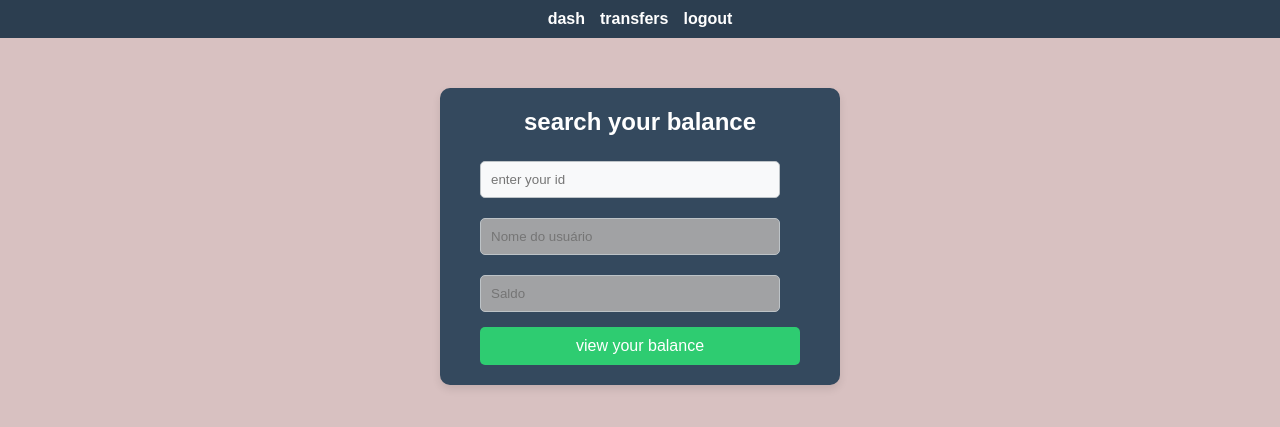
After one commit to leodymann/banco_digital-teste-, a PHP site: page /views/balance_view.php in a window 1280 px wide. The commit adds this page. Shown: the top 427 px of the page. Run offline with PHP 8.4, Linux system fonts and the light colour scheme; the visitor is signed in with stand-in values (Sample User, id 1).

Commit message:
implementação da função exibir saldo, e melhorias em conjunto da segurança

```diff
--- a/bank_proj/css/style.css
+++ b/bank_proj/css/style.css
@@ -5,38 +5,35 @@
     box-sizing: border-box;
     font-family: Arial, sans-serif;
 }
-
+body{
+    background-color: rgb(216, 193, 193)  ;
+}
 /* Estilização do container de links do menu superior */
 .container-link {
     display: flex;
+    justify-content: center;
     gap: 15px;
     background-color: #2c3e50;
     padding: 10px;
 }
 
+
 .container-link a {
-    color: #ecf0f1;
+    color: #ffffff;
     text-decoration: none;
     font-weight: bold;
 }
 
 .container-link a:hover {
-    color: #3498db;
+    color: #93999d;
 }
 
 /* Estilização do formulário de transferência */
-form {
-    max-width: 400px;
-    margin: 50px auto;
-    padding: 20px;
-    border: 1px solid #bdc3c7;
-    border-radius: 8px;
-    background-color: #ecf0f1;
-}
+
 
 form h2 {
     margin-bottom: 20px;
-    color: #34495e;
+    color: #ffffff;
 }
 
 form input {
@@ -82,3 +79,55 @@
 .notification.show {
     display: block;
 }
+
+.container-link {
+        margin-bottom: 15px;
+}
+.container-link a:hover {
+        text-decoration: underline;
+}
+input {
+    margin-top: 5px;
+    padding: 10px;
+    width: 100%;
+    max-width: 300px;
+    margin-bottom: 15px;
+    border: 1px solid #ccc;
+    border-radius: 5px;
+    background-color: #f8f9fa;
+}
+input[readonly] {
+    background-color: #a1a2a4;
+}
+input[type="number"]::-webkit-outer-spin-button,
+input[type="number"]::-webkit-inner-spin-button {
+    -webkit-appearance: none;
+    margin: 0;
+}
+.form-container{
+    background-color: #34495e;
+    padding: 20px 40px;
+    border-radius: 10px;
+    box-shadow: 0 4px 8px rgba(0, 0, 0, 0.1);
+    width: 400px;
+    margin: 50px auto;
+}
+form h2{
+    text-align: center;
+    margin-bottom: 20px;
+}
+.container {
+    display: flex;
+    flex-direction: column;
+    align-items: center;
+    justify-content: center;
+    height: 100vh;
+    text-align: center;
+}
+.h1_dash{
+    text-align: center;
+}
+p{
+    text-align: center;
+    font-weight: bold;
+}
--- a/bank_proj/models/user.php
+++ b/bank_proj/models/user.php
@@ -1,11 +1,44 @@
 <?php
 
 namespace Models;
+require_once 'database.php';
 
 use Models\Database;
 use \PDO; // <- Correção para usar o namespace global do PDO
 
 class User {
+
+    //funcao pra cadastrar users
+    private $db;
+    public function __construct(){
+        $this->db = Database::getConnection();
+    }
+    //funcao pra registrar pessoas
+    public function create($nome, $email, $senha){
+        $senhaHash = password_hash($senha, PASSWORD_DEFAULT); //criptografa senha
+        $sql = "INSERT INTO usuarios (nome, email, senha) VALUES (?, ?, ?)";
+        $stmt = $this->db->prepare($sql);
+        $stmt->bindParam(1, $nome, PDO::PARAM_STR);
+        $stmt->bindParam(2, $email, PDO::PARAM_STR);
+        $stmt->bindParam(3, $senhaHash, PDO::PARAM_STR);
+
+        if($stmt->execute()){
+            return true;
+        }else{
+            return false;
+        }
+    }
+    //funcao para procurar email do user no banco
+    public static function findByEmail($email){
+        $pdo = Database::getConnection();
+        $stmt = $pdo->prepare("SELECT * FROM usuarios WHERE email = :email");
+        $stmt->execute(['email' => $email]);
+
+        //retorna o user ou null se nao achar
+        $user = $stmt->fetch(PDO::FETCH_ASSOC);
+        return $user ? $user : null;
+    }
+    //funcao para procurar id do user no banco
     public static function findById($id) {
         $pdo = Database::getConnection();
         $stmt = $pdo->prepare("SELECT * FROM usuarios WHERE id = :id");
@@ -15,11 +48,19 @@
         $user = $stmt->fetch(PDO::FETCH_ASSOC);
         return $user ? $user : null;
     }
-
+    //funcao para atualizar o saldo do user no banco
     public static function updateBalance($id, $value) {
         $pdo = Database::getConnection();
         $stmt = $pdo->prepare("UPDATE usuarios SET saldo = saldo + :value WHERE id = :id");
         $stmt->execute(['value' => $value, 'id' => $id]);
     }
+
+    //função para puxar o saldo do user
+    public static function getBalance($id){
+        $pdo = Database::getConnection();
+        $stmt = $pdo->prepare("SELECT saldo FROM usuarios WHERE id = :id");
+        $stmt->execute(['id' => $id]);
+        return $stmt->fetchColumn();
+    }
 }
 ?>
--- /dev/null
+++ b/bank_proj/views/balance_view.php
@@ -0,0 +1,98 @@
+<?php
+session_start();
+if(!isset($_SESSION['user_id'])){
+    header('Location: login_form.php');
+    exit();
+}
+
+$userName = $_SESSION['user_name'];
+$userId = $_SESSION['user_id'];
+//futuramente puxarei o saldo tb
+
+require_once '../models/database.php';
+require_once '../models/user.php';
+
+use Models\User;
+
+//quebrei a cabeça com essa merda de post e get junto do $_SESSION - vai se fuder crl
+if($_SERVER['REQUEST_METHOD'] === 'POST'){
+    $userId = $_POST['user_id'];
+
+    //busca o id do user no banco de dados
+    $user = User::findById($userId);
+
+    //verifica se existe e se foi recuperado corretamente
+    if($user){
+        $saldo = $user['saldo']; //obtem o saldo
+        $userName = isset($user['nome']) ? $user['nome'] : "user not found"; //obtem o nome
+
+        //exibo as info do user no front
+        $userInfo = [
+            'nome' => $userName,
+            'saldo' => "your balance $" . number_format($saldo, 2, ',', '.')
+        ];
+    } else {
+        //user nao encontrado
+        $userInfo = [
+            'nome' => "user not found",
+            'saldo' => "not balance"
+        ];
+    }
+}
+?>
+<!DOCTYPE html>
+<html lang="pt-br">
+<head>
+    <meta charset="UTF-8">
+    <meta name="viewport" content="width=device-width, initial-scale=1.0">
+    <title>your balance</title>
+    <link rel="stylesheet" href="/banco_digital/bank_proj/css/style.css">
+    <div class="container-link">
+        <a href="/banco_digital/bank_proj/views/dashboard.php">dash</a>
+        <a href="/banco_digital/bank_proj/views/transfer_form.php">transfers</a>
+        <a href="/banco_digital/bank_proj/controllers/logout.php">logout</a>
+    </div>
+</head>
+<body>
+
+    <!-- caminho absoluto pra evitar o envio do get ao inves do post quebrei a cabeça com essa porcaria de erro -->
+    <form action="/banco_digital/bank_proj/views/balance_view.php" method="post" class="form-container">
+        <h2>search your balance</h2>
+        <input
+        type="number"
+        name="user_id"
+        placeholder="enter your id"
+        required
+        >
+
+        <!--view info + saldo-->
+        <div>
+            <input
+            type="text"
+            id="user_name"
+            value="<?php echo isset($userInfo) ? $userInfo['nome'] : ''; ?>"
+            readonly
+            placeholder="Nome do usuário"
+            >
+        </div>
+
+        <div>
+            <input
+            type="text"
+            id="user_balance"
+            value="<?php echo isset($userInfo) ? $userInfo['saldo'] : ''; ?>"
+            readonly
+            placeholder="Saldo"
+            >
+        </div>
+
+        <button
+        type="submit"
+        name="action"
+        value="ver_saldo"
+        >
+        view your balance
+        </button>
+    </form>
+</body>
+</html>
```
Also changed, not shown: bank_proj/controllers/balance_controller.php (added, +29 -0 lines), bank_proj/controllers/login_controller.php (added, +62 -0 lines), bank_proj/controllers/logout.php (added, +7 -0 lines), bank_proj/controllers/register_controller.php (added, +29 -0 lines), bank_proj/index.php (+11 -2 lines), bank_proj/views/dashboard.php (added, +29 -0 lines), bank_proj/views/fetch_user_info.php (added, +23 -0 lines), bank_proj/views/login_form.php (added, +46 -0 lines), bank_proj/views/register_form.php (added, +47 -0 lines), bank_proj/views/transfer_form.php (+80 -4 lines).
